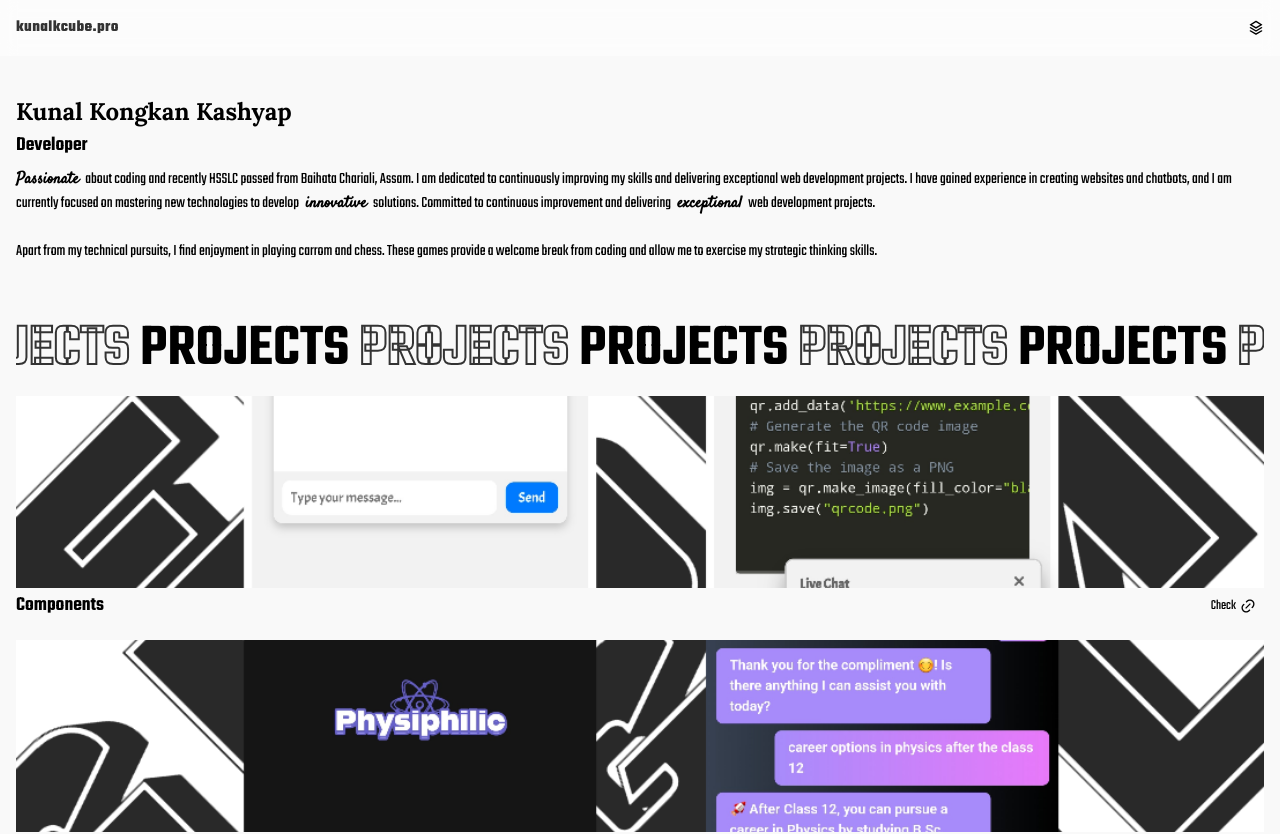
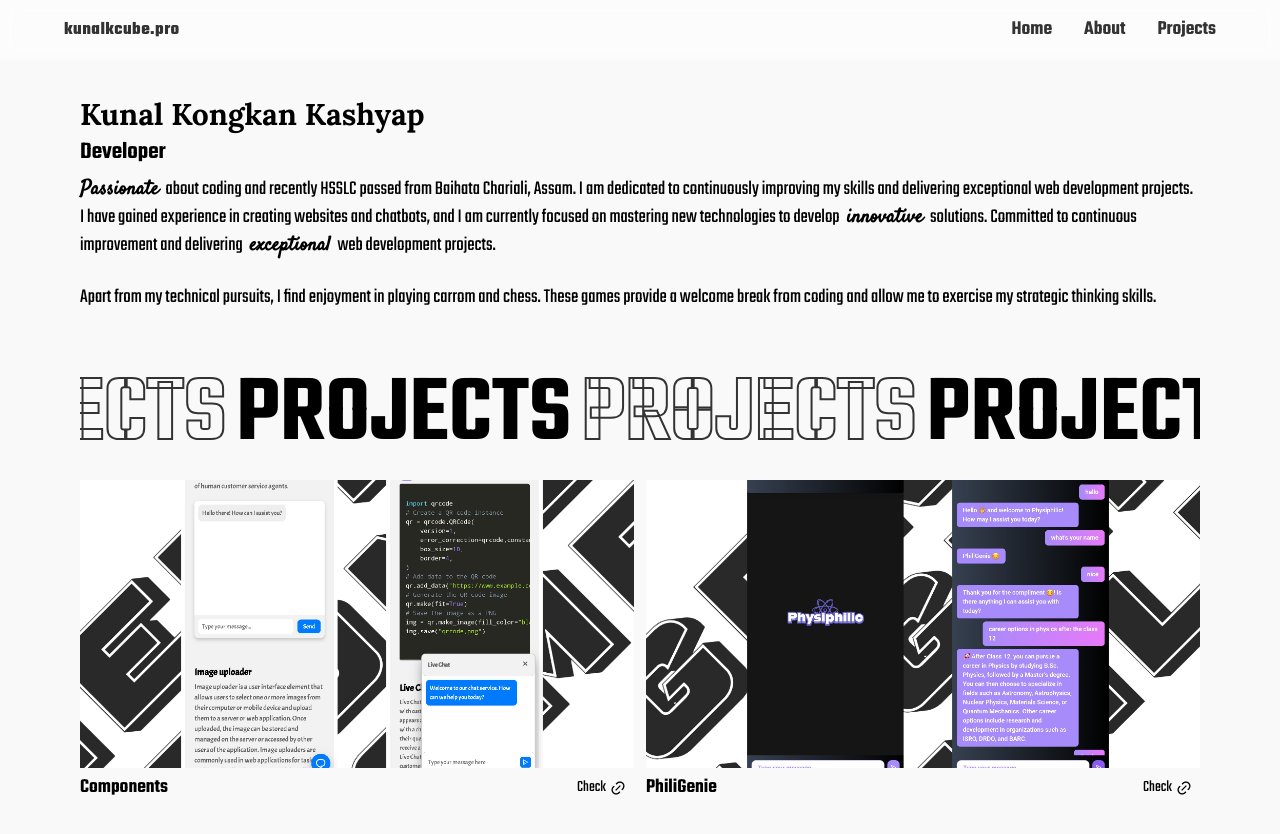
Before and after one commit to kunalkcube/kunal-kongkan-kashyap, a React (Vite) app: page / in a window 1280 px wide. Shown: the top 834 px of the page. Built offline with nearby package versions, Linux system fonts and the light colour scheme.

Commit message:
Add media queries

```diff
--- a/index.html
+++ b/index.html
@@ -6,7 +6,7 @@
     <meta name="viewport" content="width=device-width, initial-scale=1.0" />
     <title>Kunal | Developer</title>
   </head>
-  <body>
+  <body class="bg-secondary">
     <div id="root"></div>
     <script type="module" src="/src/main.jsx"></script>
   </body>
--- a/src/components/Button.jsx
+++ b/src/components/Button.jsx
@@ -2,7 +2,7 @@ import React from 'react'
 
 const Button = ({ title, onClick }) => {
     return (
-        <button className='mt-3 px-2 py-1 bg-secondary border border-primary text-primary font-teko text-xl cursor-pointer btn' onClick={onClick}>
+        <button className='mt-3 px-2 py-1 bg-secondary border border-primary text-primary font-teko text-xl cursor-pointer btn lg:text-2xl font-semibold' onClick={onClick}>
             {title}
         </button>
     )
--- a/src/components/Footer.jsx
+++ b/src/components/Footer.jsx
@@ -3,9 +3,9 @@ import { RiHeartFill, RiInstagramFill, RiTwitterFill, RiGithubFill } from '@remi
 
 const Footer = () => {
     return (
-        <footer className='py-7 px-4 bg-secondary text-left'>
+        <footer className='py-7 px-4 bg-secondary text-left max-w-6xl mx-auto'>
             <div className='flex justify-between items-center mb-2'>
-                <div className='text-base text-primary font-teko flex flex-row font-semibold'>
+                <div className='text-base text-primary font-teko flex flex-row font-semibold lg:text-lg'>
                     <span className='mr-1'>Made with</span>
                     <RiHeartFill size={16} color='red' />
                     <span className='ml-1'>by Kunal</span>
@@ -23,7 +23,7 @@ const Footer = () => {
                 </div>
             </div>
             <div>
-                <p className='text-base text-primary font-teko font-semibold'>© 2023 Kunalkcube. All rights reserved.</p>
+                <p className='text-base text-primary font-teko font-semibold lg:text-lg'>© 2024 Kunalkcube.</p>
             </div>
         </footer>
     )
--- a/src/components/Header.jsx
+++ b/src/components/Header.jsx
@@ -16,20 +16,33 @@ const Header = () => {
     return (
         <>
             <header className='p-4 flex fixed top-0 left-0 right-0 z-20 bg-white/50 backdrop-blur'>
-                <nav className='flex justify-between items-center w-full text-primary'>
-                    <div className='font-bold text-base text-primary tracking-wide font-teko'>
+                <nav className='flex justify-between items-center w-full text-primary max-w-6xl mx-auto'>
+                    <div className='font-bold text-base text-primary tracking-wide font-teko lg:text-lg'>
                         <Link to="/" onClick={closeMenu}>kunalkcube.pro</Link>
                     </div>
-                    <div className='flex justify-center items-center text-base font-semibold cursor-pointer' onClick={toggleModal}>
+                    <div className='flex justify-center items-center text-base font-semibold cursor-pointer md:hidden' onClick={toggleModal}>
                         <RiStackLine
                             size={16}
                             color='black'
                         />
                     </div>
+                    <div className='hidden md:flex'>
+                        <ul className='flex space-x-6 lg:space-x-8'>
+                            <li>
+                                <Link to="/" className='no-underline text-lg lg:text-xl font-semibold font-teko cursor-pointer text-primary hover:text-black' onClick={closeMenu}>Home</Link>
+                            </li>
+                            <li>
+                                <Link to="/about" className='no-underline text-lg lg:text-xl font-semibold font-teko cursor-pointer text-primary hover:text-black' onClick={closeMenu}>About</Link>
+                            </li>
+                            <li>
+                                <Link to="/projects" className='no-underline text-lg lg:text-xl font-semibold font-teko cursor-pointer text-primary hover:text-black' onClick={closeMenu}>Projects</Link>
+                            </li>
+                        </ul>
+                    </div>
                 </nav>
             </header>
             {showModal && (
-                <div className="flex fixed top-0 left-0 w-full h-full justify-center items-center bg-black/50 backdrop-blur z-30">
+                <div className="flex fixed top-0 left-0 w-full h-full justify-center items-center bg-black/50 backdrop-blur z-30 md:hidden">
                     <span className="flex justify-center items-center text-white cursor-pointer absolute top-5 right-4 font-semibold text-base" onClick={toggleModal}>
                         <RiCloseLine
                             size={16}
--- a/src/components/Marquee.jsx
+++ b/src/components/Marquee.jsx
@@ -4,30 +4,30 @@ const Marquee = () => {
     return (
         <div className="marquee relative overflow-hidden mb-4">
             <div className="marquee__inner w-fit flex relative" aria-hidden="true">
-                <h2 className="text-6xl font-teko font-semibold stroke_text">PROJECTS</h2>
-                <h2 className="text-6xl font-teko font-semibold">PROJECTS</h2>
-                <h2 className="text-6xl font-teko font-semibold stroke_text">PROJECTS</h2>
-                <h2 className="text-6xl font-teko font-semibold">PROJECTS</h2>
-                <h2 className="text-6xl font-teko font-semibold stroke_text">PROJECTS</h2>
-                <h2 className="text-6xl font-teko font-semibold">PROJECTS</h2>
-                <h2 className="text-6xl font-teko font-semibold stroke_text">PROJECTS</h2>
-                <h2 className="text-6xl font-teko font-semibold">PROJECTS</h2>
-                <h2 className="text-6xl font-teko font-semibold stroke_text">PROJECTS</h2>
-                <h2 className="text-6xl font-teko font-semibold">PROJECTS</h2>
-                <h2 className="text-6xl font-teko font-semibold stroke_text">PROJECTS</h2>
-                <h2 className="text-6xl font-teko font-semibold">PROJECTS</h2>
-                <h2 className="text-6xl font-teko font-semibold stroke_text">PROJECTS</h2>
-                <h2 className="text-6xl font-teko font-semibold">PROJECTS</h2>
-                <h2 className="text-6xl font-teko font-semibold stroke_text">PROJECTS</h2>
-                <h2 className="text-6xl font-teko font-semibold">PROJECTS</h2>
-                <h2 className="text-6xl font-teko font-semibold stroke_text">PROJECTS</h2>
-                <h2 className="text-6xl font-teko font-semibold">PROJECTS</h2>
-                <h2 className="text-6xl font-teko font-semibold stroke_text">PROJECTS</h2>
-                <h2 className="text-6xl font-teko font-semibold">PROJECTS</h2>
-                <h2 className="text-6xl font-teko font-semibold stroke_text">PROJECTS</h2>
-                <h2 className="text-6xl font-teko font-semibold">PROJECTS</h2>
-                <h2 className="text-6xl font-teko font-semibold stroke_text">PROJECTS</h2>
-                <h2 className="text-6xl font-teko font-semibold">PROJECTS</h2>
+                <h2 className="text-6xl lg:text-8xl font-teko font-semibold stroke_text">PROJECTS</h2>
+                <h2 className="text-6xl lg:text-8xl font-teko font-semibold">PROJECTS</h2>
+                <h2 className="text-6xl lg:text-8xl font-teko font-semibold stroke_text">PROJECTS</h2>
+                <h2 className="text-6xl lg:text-8xl font-teko font-semibold">PROJECTS</h2>
+                <h2 className="text-6xl lg:text-8xl font-teko font-semibold stroke_text">PROJECTS</h2>
+                <h2 className="text-6xl lg:text-8xl font-teko font-semibold">PROJECTS</h2>
+                <h2 className="text-6xl lg:text-8xl font-teko font-semibold stroke_text">PROJECTS</h2>
+                <h2 className="text-6xl lg:text-8xl font-teko font-semibold">PROJECTS</h2>
+                <h2 className="text-6xl lg:text-8xl font-teko font-semibold stroke_text">PROJECTS</h2>
+                <h2 className="text-6xl lg:text-8xl font-teko font-semibold">PROJECTS</h2>
+                <h2 className="text-6xl lg:text-8xl font-teko font-semibold stroke_text">PROJECTS</h2>
+                <h2 className="text-6xl lg:text-8xl font-teko font-semibold">PROJECTS</h2>
+                <h2 className="text-6xl lg:text-8xl font-teko font-semibold stroke_text">PROJECTS</h2>
+                <h2 className="text-6xl lg:text-8xl font-teko font-semibold">PROJECTS</h2>
+                <h2 className="text-6xl lg:text-8xl font-teko font-semibold stroke_text">PROJECTS</h2>
+                <h2 className="text-6xl lg:text-8xl font-teko font-semibold">PROJECTS</h2>
+                <h2 className="text-6xl lg:text-8xl font-teko font-semibold stroke_text">PROJECTS</h2>
+                <h2 className="text-6xl lg:text-8xl font-teko font-semibold">PROJECTS</h2>
+                <h2 className="text-6xl lg:text-8xl font-teko font-semibold stroke_text">PROJECTS</h2>
+                <h2 className="text-6xl lg:text-8xl font-teko font-semibold">PROJECTS</h2>
+                <h2 className="text-6xl lg:text-8xl font-teko font-semibold stroke_text">PROJECTS</h2>
+                <h2 className="text-6xl lg:text-8xl font-teko font-semibold">PROJECTS</h2>
+                <h2 className="text-6xl lg:text-8xl font-teko font-semibold stroke_text">PROJECTS</h2>
+                <h2 className="text-6xl lg:text-8xl font-teko font-semibold">PROJECTS</h2>
             </div>
         </div>
     )
--- a/src/components/ProjectCard.jsx
+++ b/src/components/ProjectCard.jsx
@@ -4,7 +4,7 @@ import React from 'react'
 const ProjectCard = ({image, title, link}) => {
     return (
         <div className='flex flex-col mb-5'>
-            <div className='w-full h-48 flex justify-center items-center overflow-hidden mb-1'>
+            <div className='w-full h-52 sm:h-72 md:h-96 lg:h-64 xl:h-72 flex justify-center items-center overflow-hidden mb-1'>
                 <img className='w-full h-full object-cover' src={image} alt="Project-1" />
             </div>
             <div className='flex flex-row justify-between items-center'>
--- a/src/index.css
+++ b/src/index.css
@@ -61,5 +61,5 @@
 }
 
 .project-link {
-    @apply flex justify-center items-center font-teko text-sm cursor-pointer px-2 py-1
+    @apply flex justify-center items-center font-teko text-sm cursor-pointer px-2 py-1 lg:text-base;
 }
--- a/src/pages/About.jsx
+++ b/src/pages/About.jsx
@@ -2,7 +2,7 @@ import React from 'react'
 
 const About = () => {
     return (
-        <div className='pt-14'>About</div>
+        <div className='pt-14 max-w-6xl mx-auto'>About</div>
     )
 }
 
--- a/src/pages/Home.jsx
+++ b/src/pages/Home.jsx
@@ -15,25 +15,25 @@ const Home = () => {
 
     return (
         <>
-            <section className='px-4 pt-24 pb-7 bg-secondary text-left'>
-                <h1 className='text-2xl mb-1 font-lora font-bold'>Kunal Kongkan Kashyap</h1>
-                <h3 className='text-xl mb-2 font-teko font-semibold'>Developer</h3>
-                <p className='text-base font-teko'><span className='font-satisfy font-semibold pr-1'>Passionate</span> about coding and recently HSSLC passed from Baihata Chariali, Assam. I am dedicated to continuously improving my skills and delivering exceptional web development projects. I have gained experience in creating websites and chatbots, and I am currently focused on mastering new technologies to develop <span className='font-satisfy font-semibold px-1'>innovative</span> solutions. Committed to continuous improvement and delivering <span className='font-satisfy font-semibold px-1'>exceptional</span> web development projects.
+            <section className='px-4 pt-24 pb-7 bg-secondary text-left max-w-6xl mx-auto'>
+                <h1 className='text-2xl mb-1 font-lora font-bold lg:text-3xl'>Kunal Kongkan Kashyap</h1>
+                <h3 className='text-xl mb-2 font-teko font-semibold lg:text-2xl'>Developer</h3>
+                <p className='text-base font-teko sm:text-lg lg:text-xl'><span className='font-satisfy font-semibold pr-1'>Passionate</span> about coding and recently HSSLC passed from Baihata Chariali, Assam. I am dedicated to continuously improving my skills and delivering exceptional web development projects. I have gained experience in creating websites and chatbots, and I am currently focused on mastering new technologies to develop <span className='font-satisfy font-semibold px-1'>innovative</span> solutions. Committed to continuous improvement and delivering <span className='font-satisfy font-semibold px-1'>exceptional</span> web development projects.
                 </p>
-                <p className='text-base font-teko mt-6'>Apart from my technical pursuits, I find enjoyment in playing carrom and chess. These games provide a welcome break from coding and allow me to exercise my strategic thinking skills.</p>
+                <p className='text-base font-teko mt-6 sm:text-lg lg:text-xl'>Apart from my technical pursuits, I find enjoyment in playing carrom and chess. These games provide a welcome break from coding and allow me to exercise my strategic thinking skills.</p>
             </section>
-            <section className='py-7 px-4 bg-secondary'>
+            <section className='py-7 px-4 bg-secondary max-w-6xl mx-auto'>
                 <Marquee />
-                <div className='flex flex-col'>
+                <div className='flex flex-col lg:grid lg:grid-cols-2 lg:gap-3'>
                     <ProjectCard image={Project1} title="Components" link="/" />
                     <ProjectCard image={Project2} title="PhiliGenie" link="/" />
                     <ProjectCard image={Project3} title="NASA-APOD" link="/" />
                 </div>
-                <Link to="/projects" className='inline-block px-2 py-1 bg-secondary border border-primary font-teko text-primary text-xl cursor-pointer hover:bg-primary hover:text-secondary btn'>See More</Link>
+                <Link to="/projects" className='inline-block px-2 py-1 bg-secondary border border-primary font-teko text-primary text-xl cursor-pointer hover:bg-primary hover:text-secondary btn lg:text-2xl font-semibold'>See More</Link>
             </section>
-            <section className='py-7 px-4 bg-secondary text-left'>
+            <section className='py-7 px-4 bg-secondary text-left max-w-6xl mx-auto'>
                 <div className='flex flex-col justify-center'>
-                    <a className='font-teko text-lg font-semibold text-primary' href="mailto:hello@kunalkcube.pro">hello@kunalkcube.pro</a>
+                    <a className='font-teko text-lg font-semibold text-primary lg:text-xl' href="mailto:hello@kunalkcube.pro">hello@kunalkcube.pro</a>
                     <Button title="Contact" onClick={toggleContactModal} />
                 </div>
             </section>
@@ -47,19 +47,19 @@ const Home = () => {
                             className='font-bold'
                         />
                     </span>
-                    <div className='bg-secondary p-5 w-11/12'>
+                    <div className='bg-secondary p-5 w-11/12 sm:max-w-2xl md:max-w-3xl lg:max-w-4xl'>
                         <form className='flex flex-col justify-center'>
                             <div className='flex flex-col mb-5'>
-                                <label htmlFor="name" className='mb-1 text-lg font-teko tracking-wide font-bold text-label'>Name</label>
-                                <input className='input p-1 text-base font-teko border border-label hover:border-primary hover:outline-none' type="text" placeholder='Enter Your Name' name='name' id='name' required />
+                                <label htmlFor="name" className='mb-1 text-lg font-teko tracking-wide font-bold text-label lg:text-xl'>Name</label>
+                                <input className='input p-1 text-base lg:text-lg font-teko border border-label hover:border-primary hover:outline-none' type="text" placeholder='Enter Your Name' name='name' id='name' required />
                             </div>
                             <div className='flex flex-col mb-5'>
-                                <label htmlFor="email" className='mb-1 text-lg font-teko tracking-wide font-bold text-label'>Email</label>
-                                <input className='input p-1 text-base font-teko border border-label hover:border-primary hover:outline-none' type="email" placeholder='Enter Your Email' name='email' id='email' required />
+                                <label htmlFor="email" className='mb-1 text-lg font-teko tracking-wide font-bold text-label lg:text-xl'>Email</label>
+                                <input className='input p-1 text-base lg:text-lg font-teko border border-label hover:border-primary hover:outline-none' type="email" placeholder='Enter Your Email' name='email' id='email' required />
                             </div>
                             <div className='flex flex-col mb-5'>
-                                <label htmlFor="message" className='mb-1 text-lg font-teko tracking-wide font-bold text-label'>Message</label>
-                                <textarea className='textarea p-1 text-base font-teko border border-label resize-none hover:border-primary hover:outline-none' name="message" id="message" rows={3} placeholder='Write Your Message' required></textarea>
+                                <label htmlFor="message" className='mb-1 text-lg font-teko tracking-wide font-bold text-label lg:text-xl'>Message</label>
+                                <textarea className='textarea p-1 text-base lg:text-lg font-teko border border-label resize-none hover:border-primary hover:outline-none' name="message" id="message" rows={3} placeholder='Write Your Message' required></textarea>
                             </div>
                             <Button title="Send" />
                         </form>
--- a/src/pages/Projects.jsx
+++ b/src/pages/Projects.jsx
@@ -2,7 +2,7 @@ import React from 'react'
 
 const Projects = () => {
     return (
-        <div className='pt-14'>Projects</div>
+        <div className='pt-14 max-w-6xl mx-auto'>Projects</div>
     )
 }
 
```
